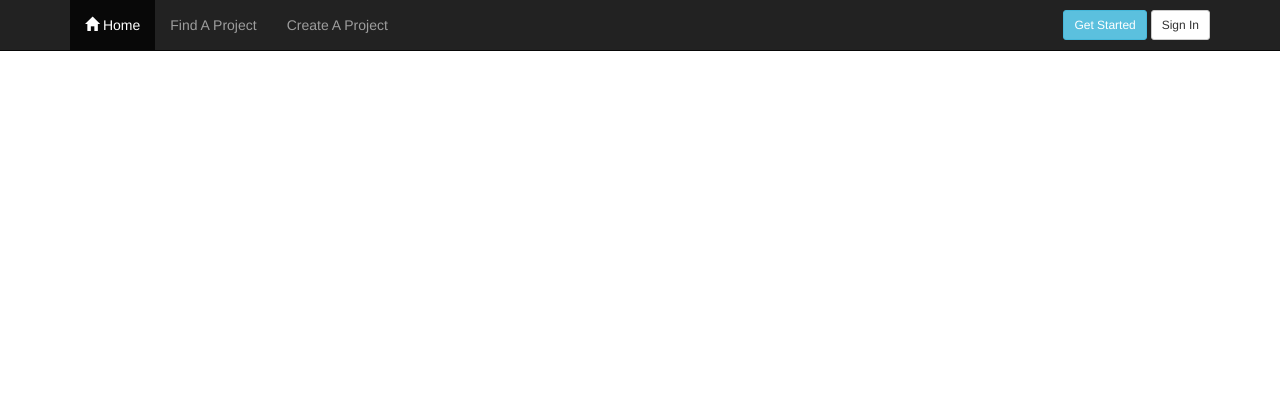
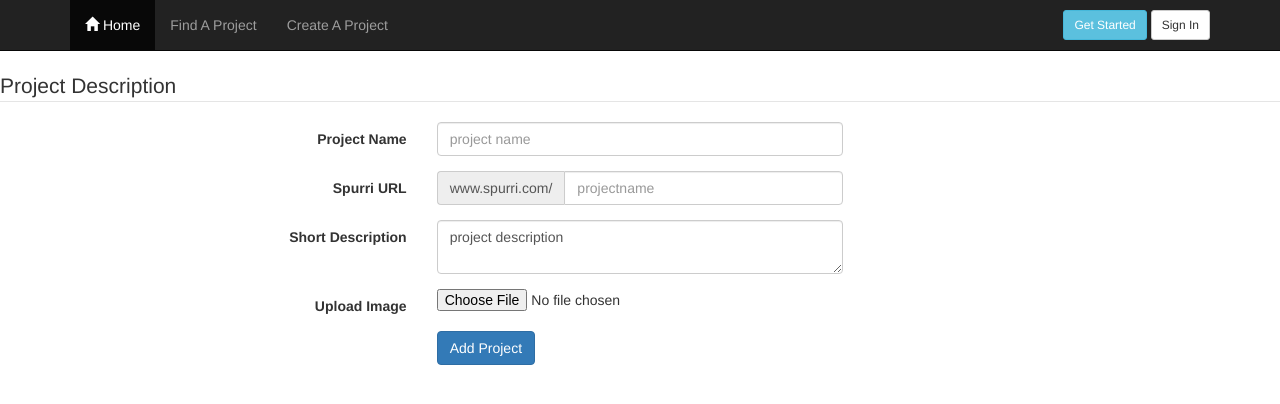
Before and after one commit to restijoi/website, a Django app: template website/templates/add_project.html in a window 1280 px wide. Shown: the top 404 px of the page. Run offline with Django 3.2, Linux system fonts and the light colour scheme; the template is opened without the code that fills it, so the values that code supplies are empty; parts of the project's set-up code (start-up, migrations or seed data) failed here and were passed over; some libraries are stand-ins or nearby versions.

Commit message:
adding create and projects to homepage

```diff
--- a/spurri/urls.py
+++ b/spurri/urls.py
@@ -1,5 +1,5 @@
 from django.conf.urls import include, url
-from website.views import UserProfileDetailView, ProjectDetailView
+from website.views import UserProfileDetailView, ProjectCreate, ProjectDetailView
 from django.contrib import admin
 admin.autodiscover()
 
@@ -14,6 +14,7 @@ urlpatterns = [
     url(r'^admin/', include(admin.site.urls)),
     url(r'^accounts/', include('allauth.urls')),
     url(r'^profile/$', website.views.profile, name='profile'),
+    url(r'^create/$', ProjectCreate.as_view(), name="create"),
     url(r'^profile/(?P<slug>[^/]+)/$', UserProfileDetailView.as_view(), name="profile"),
     url(r'^(?P<slug>[^/]+)/$', ProjectDetailView.as_view(), name="project"),
 ]
--- a/website/templates/add_project.html
+++ b/website/templates/add_project.html
@@ -2,10 +2,58 @@
 {% load staticfiles %}
 
 {% block content %}
+<form class="form-horizontal">
+<fieldset>
 
-<script type="text/javascript" src="https://form.jotform.com/jsform/62886456230158"></script>
+<!-- Form Name -->
+<legend>Project Description</legend>
 
+<!-- Text input-->
+<div class="form-group">
+  <label class="col-md-4 control-label" for="Project Name ">Project Name</label>
+  <div class="col-md-4">
+  <input id="Project Name " name="Project Name " placeholder="project name" class="form-control input-md" required="" type="text">
 
+  </div>
+</div>
 
+<!-- Prepended text-->
+<div class="form-group">
+  <label class="col-md-4 control-label" for="prependedtext">Spurri URL </label>
+  <div class="col-md-4">
+    <div class="input-group">
+      <span class="input-group-addon">www.spurri.com/</span>
+      <input id="prependedtext" name="prependedtext" class="form-control" placeholder="projectname" type="text">
+    </div>
+
+  </div>
+</div>
+
+<!-- Textarea -->
+<div class="form-group">
+  <label class="col-md-4 control-label" for="Short Description">Short Description</label>
+  <div class="col-md-4">
+    <textarea class="form-control" id="Short Description" name="Short Description">project description</textarea>
+  </div>
+</div>
+
+<!-- File Button -->
+<div class="form-group">
+  <label class="col-md-4 control-label" for="Upload Image">Upload Image </label>
+  <div class="col-md-4">
+    <input id="Upload Image" name="Upload Image" class="input-file" type="file">
+  </div>
+</div>
+
+<!-- Button -->
+<div class="form-group">
+  <label class="col-md-4 control-label" for="singlebutton"></label>
+  <div class="col-md-4">
+    <button id="singlebutton" name="singlebutton" class="btn btn-primary">Add Project</button>
+  </div>
+</div>
+
+</fieldset>
+</form>
 
 {% endblock %}
--- a/website/templates/project.html
+++ b/website/templates/project.html
@@ -10,7 +10,6 @@
 
 <ul>
 {{object.name}}</br>
-
 {{object.description}}
 
 
```
Also changed, not shown: website/templates/index.html (+6 -3 lines), website/views.py (+28 -1 lines).
